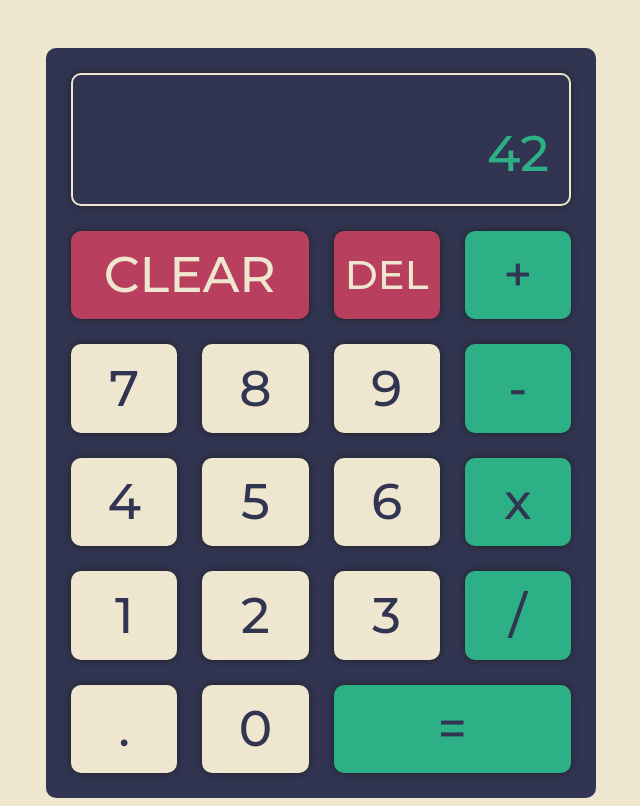
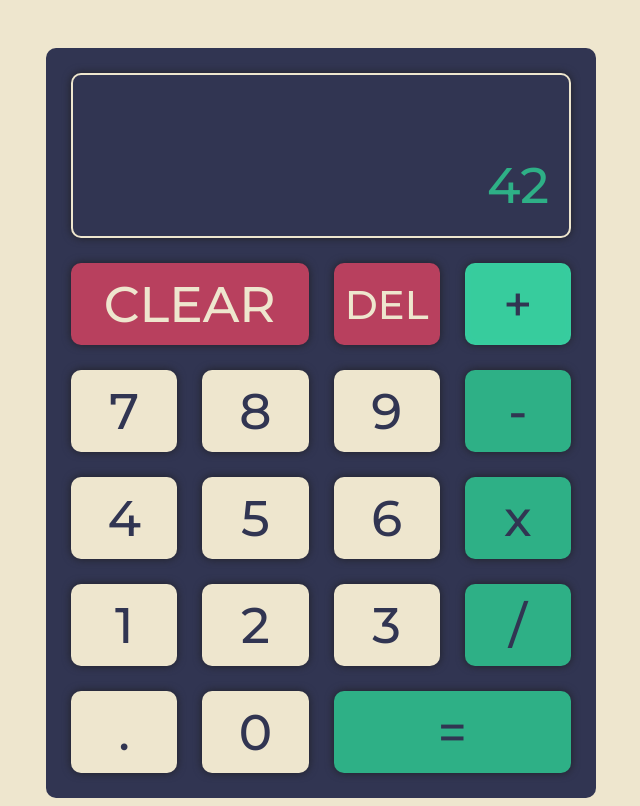
Before and after one commit to deliags/Calculator, a plain HTML site: page index.html in a window 1280 px wide. In both pictures the pointer is over the element 836 px from the left and 274 px from the top of the page. Shown: the whole page, without its empty margins (319-959 px from the left). Drawn offline with Linux system fonts and the light colour scheme.

Commit message:
Add hover effect to buttons and min height display

```diff
--- a/style.css
+++ b/style.css
@@ -43,7 +43,7 @@ body{
   flex-direction: column;
   justify-content: flex-end;
   align-items: flex-end;
-
+  min-height: 100px;
 }
 
 .display-text{
@@ -54,12 +54,20 @@ body{
   color: rgb(46, 176, 134);
 }
 
+.button{
+  cursor: pointer;
+}
+
 .operator {
   background-color:rgb(46, 176, 134);
   display: flex;
   justify-content: center;
   align-items: center;
   color: rgb(49, 53, 82);
+}
+
+.operator:hover{
+  background-color:rgba(58, 219, 168, 0.925);
 }
 
 .number{
@@ -70,6 +78,10 @@ body{
   color: rgb(49, 53, 82);
 }
 
+.number:hover{
+  background-color:rgba(245, 231, 191, 0.945);
+}
+
 .control{
   background-color:rgb(184, 64, 94);
   color: rgb(238, 230, 206);
@@ -77,6 +89,10 @@ body{
   display: flex;
   justify-content: center;
   align-items: center;
+}
+
+.control:hover{
+  background-color:rgb(218, 62, 101);
 }
 
 .delete{
```
